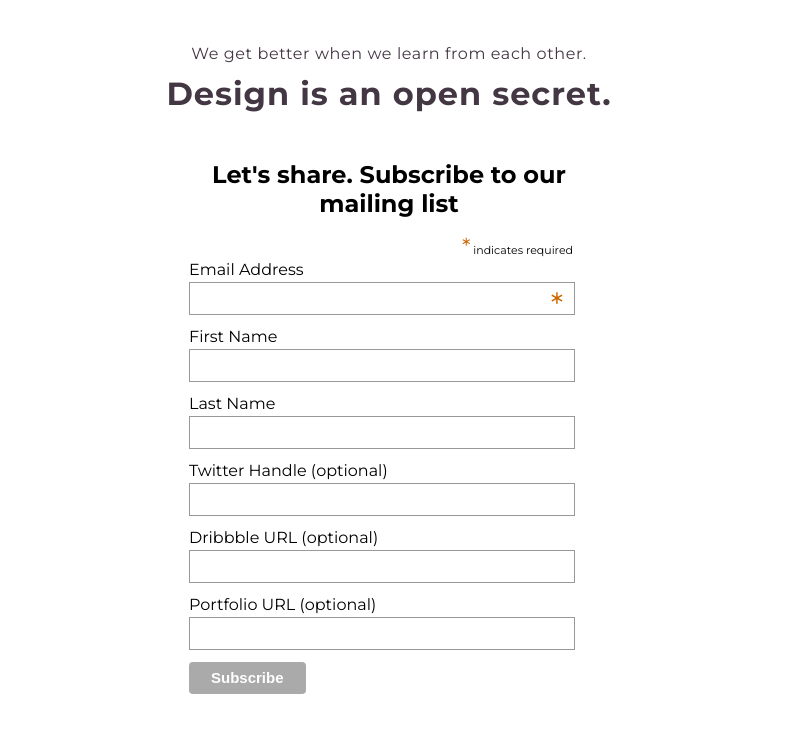
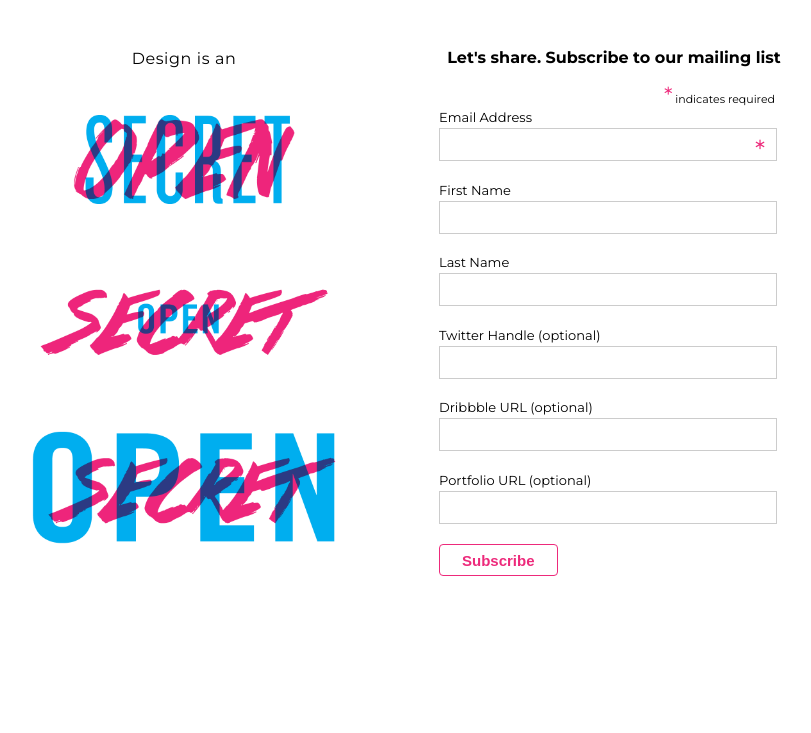
Before and after one commit to backtofutura/opensecret.co, a Jekyll site: the page built from index.html, in a window 1280 px wide. Shown: the top 733 px of the page, without its empty margins (251-1062 px from the left). Built offline with Jekyll 4.4.1, drawn with Linux system fonts in a browser that asks for light colours; comment, search, counter and statistics services are not loaded.

Commit message:
Add branding image next to subscribe form

```diff
--- a/_layouts/default.html
+++ b/_layouts/default.html
@@ -7,14 +7,15 @@
 	<link href='http://fonts.googleapis.com/css?family=Montserrat:400,700' rel='stylesheet' type='text/css'>
 	<!--link rel="shortcut icon" type="image/png" href="favicon.png"/>-->
 </head>
-
 <body>
 	<div class="container">
-		<p class="h1">We get better when we learn from each other.<p>
-		<p class="h2">Design is an open secret.</p>
+	<div class="left_intro">
+		<p class="h1">Design is an<p>
+		<img class="img" id="" src="uploads/open-secret.png">
+	</div>
 
 	<!-- Begin MailChimp Signup Form -->
-<div id="mc_embed_signup">
+	<div class="right_signup" id="signup">
 	<form action="//opensecret.us11.list-manage.com/subscribe/post?u=dd33a42551a131603867f65fd&amp;id=3b0ee33b36" method="post" id="mc-embedded-subscribe-form" name="mc-embedded-subscribe-form" class="validate" target="_blank" novalidate>
 	    <div id="mc_embed_signup_scroll">
 		<h2>Let's share. Subscribe to our mailing list</h2>
@@ -56,7 +57,6 @@
 	<script type='text/javascript' src='//s3.amazonaws.com/downloads.mailchimp.com/js/mc-validate.js'></script><script type='text/javascript'>(function($) {window.fnames = new Array(); window.ftypes = new Array();fnames[0]='EMAIL';ftypes[0]='email';fnames[1]='FNAME';ftypes[1]='text';fnames[2]='LNAME';ftypes[2]='text';fnames[3]='MMERGE3';ftypes[3]='text';fnames[4]='MMERGE4';ftypes[4]='text';fnames[5]='MMERGE5';ftypes[5]='url';}(jQuery));var $mcj = jQuery.noConflict(true);</script>
 	<!--End mc_embed_signup-->
 
-</ul>
 	</div>
 </body>
 </html>
--- a/_sass/_base.scss
+++ b/_sass/_base.scss
@@ -12,61 +12,64 @@
 
 .container {
 	margin: 0 auto;
-	padding-top: 20px;
-	width: 500px;
+	padding-top: 2%;
+	width: 800px;
 	max-width:100%;
-  text-align: center;
 }
 
 .h1 {
 	font-family: 'Montserrat', 'sans-serif';
 	font-size: 16px;
-	color: #433743;
+	color: #000000;
 	letter-spacing: .6px;
 }
 
-.h2 {
-	margin-top: -5px;
-	font-family: 'Montserrat', 'sans-serif';
-	font-weight: 700;
-	font-size: 32px;
-	line-height: -10px;
-	color: #433743;
-	letter-spacing:1px;
+.left_intro {
+	float: left;
+	padding-left: 20px;
+  width: 350px;
+  text-align: center;
+}
+
+.img {
+	margin-top: 20px;
+	max-width: 100%;
 }
 
 /* mailchimp css start */
-#mc_embed_signup form {
-    display: inline-block;
-    width: 400px;
+.right_signup form {
+    //display: inline-block;
+    float:right;
+    width: 350px;
     max-width:100%;
     position: relative;
     text-align: left;
     font-family: 'Montserrat', 'sans-serif';
 }
-#mc_embed_signup h2 {
+#signup h2 {
     text-align: center;
+    font-size: 16px;
     margin: 15px 0;
 }
-#mc_embed_signup input {
-    border: 1px solid #999;
+#signup input {
+    border: 1px solid #CCC;
     -webkit-appearance: none;
 }
-#mc_embed_signup input[type=checkbox] {
+#signup input[type=checkbox] {
     -webkit-appearance: checkbox;
 }
-#mc_embed_signup input[type=radio] {
+#signup input[type=radio] {
     -webkit-appearance: radio;
 }
-#mc_embed_signup input:focus {
+#signup input:focus {
     border-color: #333;
 }
-#mc_embed_signup .button {
+#signup .button {
     clear: both;
-    background-color: #aaa;
-    border: 0 none;
+    background-color: #fff;
+    border-color: #ED2A7B;
     border-radius: 4px;
-    color: #FFFFFF;
+    color: #ED2A7B;
     cursor: pointer;
     display: inline-block;
     font-size: 15px;
@@ -81,55 +84,58 @@
     white-space: nowrap;
     width: auto;
 }
-#mc_embed_signup .button:hover {
-    background-color: #777;
+#signup .button:hover {
+    background-color: #ED2A7B;
+    color: #fff;
 }
-#mc_embed_signup .small-meta {
+#signup .small-meta {
     font-size: 11px;
 }
-#mc_embed_signup .nowrap {
+#signup .nowrap {
     white-space: nowrap;
 }
-#mc_embed_signup .mc-field-group {
+#signup .mc-field-group {
     clear: left;
     position: relative;
     width: 96%;
     padding-bottom: 3%;
     min-height: 50px;
 }
-#mc_embed_signup .size1of2 {
+#signup .size1of2 {
     clear: none;
     float: left;
     display: inline-block;
     width: 46%;
     margin-right: 4%;
 }
-* html #mc_embed_signup .size1of2 {
+* html #signup .size1of2 {
     margin-right: 2%;
     /* Fix for IE6 double margins. */
 }
-#mc_embed_signup .mc-field-group label {
+#signup .mc-field-group label {
     display: block;
     margin-bottom: 3px;
+    font-size: 13px;
 }
-#mc_embed_signup .mc-field-group input {
+#signup .mc-field-group input {
     display: block;
     width: 100%;
     padding: 8px 0;
     text-indent: 2%;
+    margin-bottom: 10px;
 }
-#mc_embed_signup .mc-field-group select {
+#signup .mc-field-group select {
     display: inline-block;
     width: 99%;
     padding: 5px 0;
     margin-bottom: 2px;
 }
-#mc_embed_signup .datefield,
-#mc_embed_signup .phonefield-us {
+#signup .datefield,
+#signup .phonefield-us {
     padding: 5px 0;
 }
-#mc_embed_signup .datefield input,
-#mc_embed_signup .phonefield-us input {
+#signup .datefield input,
+#signup .phonefield-us input {
     display: inline;
     width: 60px;
     margin: 0 2px;
@@ -137,54 +143,54 @@
     text-align: center;
     padding: 5px 0 2px 0;
 }
-#mc_embed_signup .phonefield-us .phonearea input,
-#mc_embed_signup .phonefield-us .phonedetail1 input {
+#signup .phonefield-us .phonearea input,
+#signup .phonefield-us .phonedetail1 input {
     width: 40px;
 }
-#mc_embed_signup .datefield .monthfield input,
-#mc_embed_signup .datefield .dayfield input {
+#signup .datefield .monthfield input,
+#signup .datefield .dayfield input {
     width: 30px;
 }
-#mc_embed_signup .datefield label,
-#mc_embed_signup .phonefield-us label {
+#signup .datefield label,
+#signup .phonefield-us label {
     display: none;
 }
-#mc_embed_signup .indicates-required {
+#signup .indicates-required {
     text-align: right;
     font-size: 11px;
     margin-right: 4%;
 }
-#mc_embed_signup .asterisk {
-    color: #c60;
+#signup .asterisk {
+    color: #ED2A7B;
     font-size: 200%;
 }
-#mc_embed_signup .mc-field-group .asterisk {
+#signup .mc-field-group .asterisk {
     position: absolute;
     top: 25px;
     right: 10px;
 }
-#mc_embed_signup .clear {
+#signup .clear {
     clear: both;
 }
-#mc_embed_signup .mc-field-group.input-group ul {
+#signup .mc-field-group.input-group ul {
     margin: 0;
     padding: 5px 0;
     list-style: none;
 }
-#mc_embed_signup .mc-field-group.input-group ul li {
+#signup .mc-field-group.input-group ul li {
     display: block;
     padding: 3px 0;
     margin: 0;
 }
-#mc_embed_signup .mc-field-group.input-group label {
+#signup .mc-field-group.input-group label {
     display: inline;
 }
-#mc_embed_signup .mc-field-group.input-group input {
+#signup .mc-field-group.input-group input {
     display: inline;
     width: auto;
     border: none;
 }
-#mc_embed_signup div#mce-responses {
+#signup div#mce-responses {
     float: left;
     top: -1.4em;
     padding: 0em .5em 0em .5em;
@@ -193,7 +199,7 @@
     margin: 0 5%;
     clear: both;
 }
-#mc_embed_signup div.response {
+#signup div.response {
     margin: 1em 0;
     padding: 1em .5em .5em 0;
     font-weight: bold;
@@ -202,14 +208,14 @@
     z-index: 1;
     width: 80%;
 }
-#mc_embed_signup #mce-error-response {
+#signup #mce-error-response {
     display: none;
 }
-#mc_embed_signup #mce-success-response {
+#signup #mce-success-response {
     color: #529214;
     display: none;
 }
-#mc_embed_signup label.error {
+#signup label.error {
     display: block;
     float: none;
     width: auto;
@@ -223,10 +229,10 @@
     display: block;
     margin: 1em 0 1em 5%;
 }
-#mc_embed_signup #num-subscribers {
+#signup #num-subscribers {
     font-size: 1.1em;
 }
-#mc_embed_signup #num-subscribers span {
+#signup #num-subscribers span {
     padding: .5em;
     border: 1px solid #ccc;
     margin-right: .5em;
@@ -246,13 +252,6 @@ a:hover {
 	text-decoration:none;
 }
 
-a:hover.dotted {
-	border-bottom: solid 1px #AADEDD;
-	padding: .5px;
-	color: #C64C4C;
-}
-
-
 @media (max-width: 600px) {
 	.container {
 		max-width:90%;
```
Also changed, not shown: uploads/new-1.svg (deleted), uploads/open-secret.png (added), 5 other files. Lines whose indentation alone changed are shown as unchanged.
